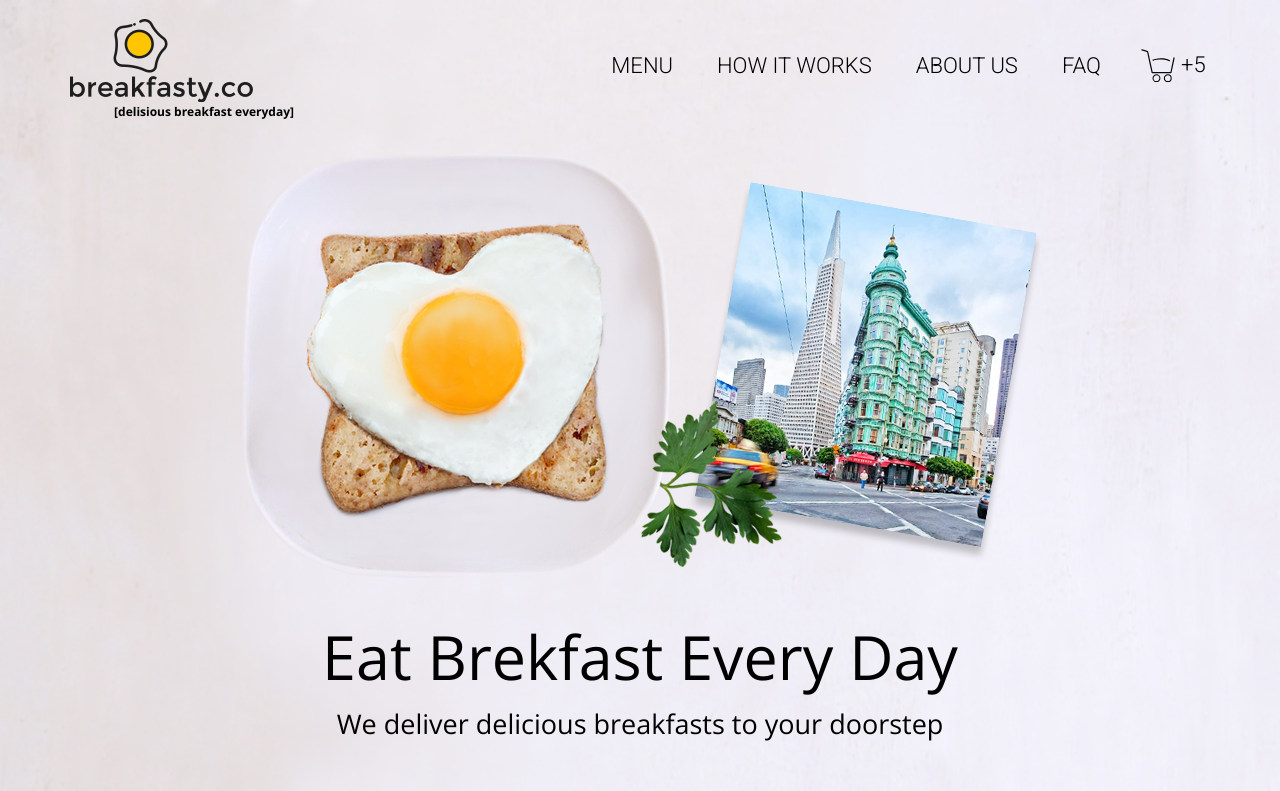
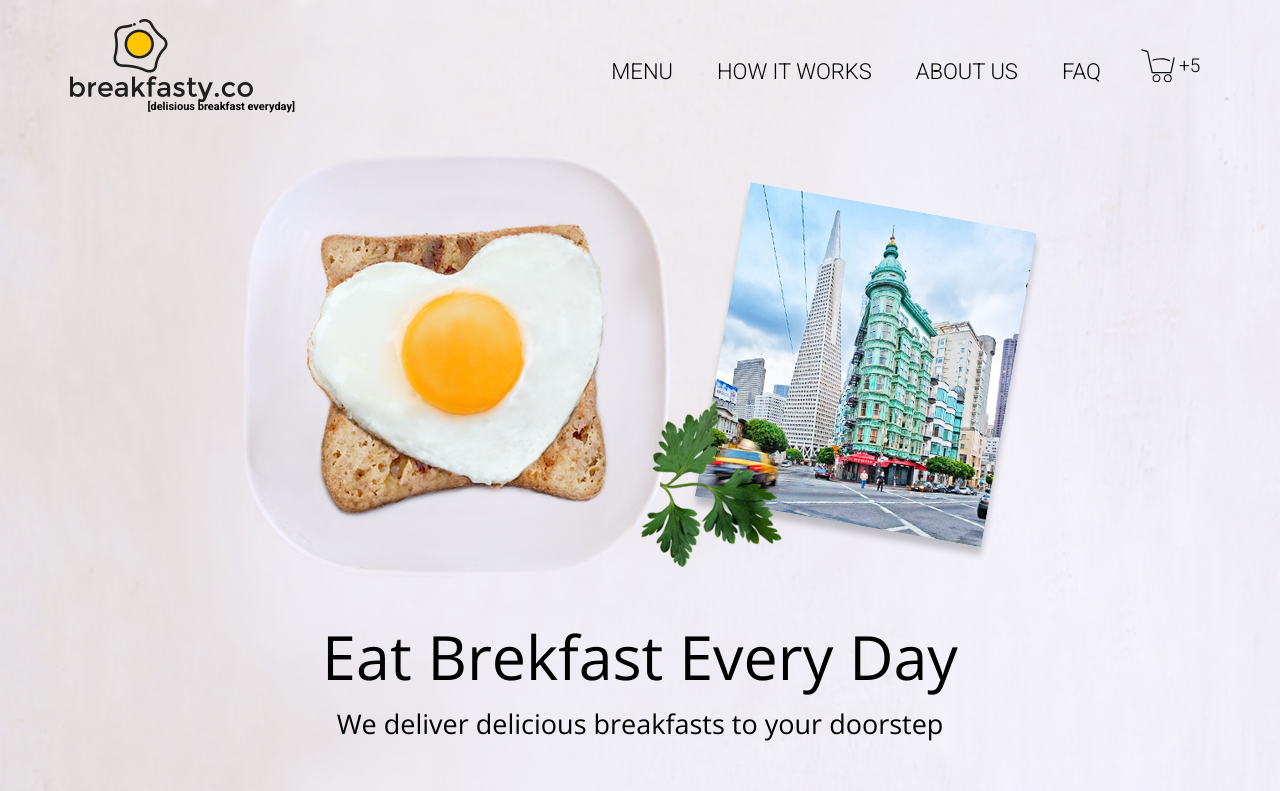
Before and after one commit to KateMas/Breakfasty, a plain HTML site: page index.html in a window 1280 px wide. Shown: the top 791 px of the page. Drawn offline with nearby package versions, Linux system fonts and the light colour scheme.

Commit message:
size for header pixels

```diff
--- a/client/styles/scss/widgets/_header.scss
+++ b/client/styles/scss/widgets/_header.scss
@@ -155,9 +155,10 @@ header {
                         }
                     }
                     p {
-                        margin: 0;
-                        font-family: 'Open Sans', sans-serif;
-                        font-size: 12px;
+                        margin-top: -5px;
+                        margin-right: -1px;
+                        margin-bottom: 0;
+                        font-size: 11px;
                         font-weight: 600;
                         text-align: right;
                         color: #000000;
@@ -200,7 +201,7 @@ header {
                         }
                         a {
                             padding: 0;
-                            line-height: 93px;
+                            line-height: 105px;
                             color: #000000;
                             @include transition-property(color);
                             @include transition-duration(400ms);
@@ -248,9 +249,9 @@ header {
                 }
                 sup {
                     position: absolute;
-                    top: 16px;
-                    left: 40px;
-                    font-size: 22px;
+                    top: 17px;
+                    left: 38px;
+                    font-size: 19px;
                     color: #000000;
                     @include breakpoint(middle) {
                         top: 18px;
```
Also changed, not shown: client/styles/css/index.css.
